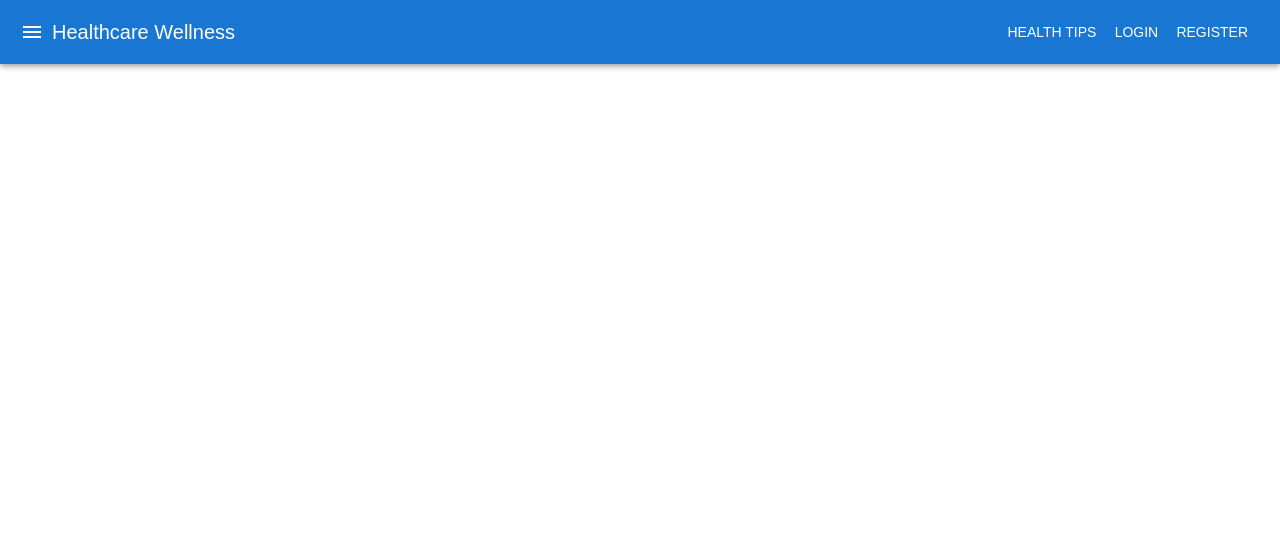
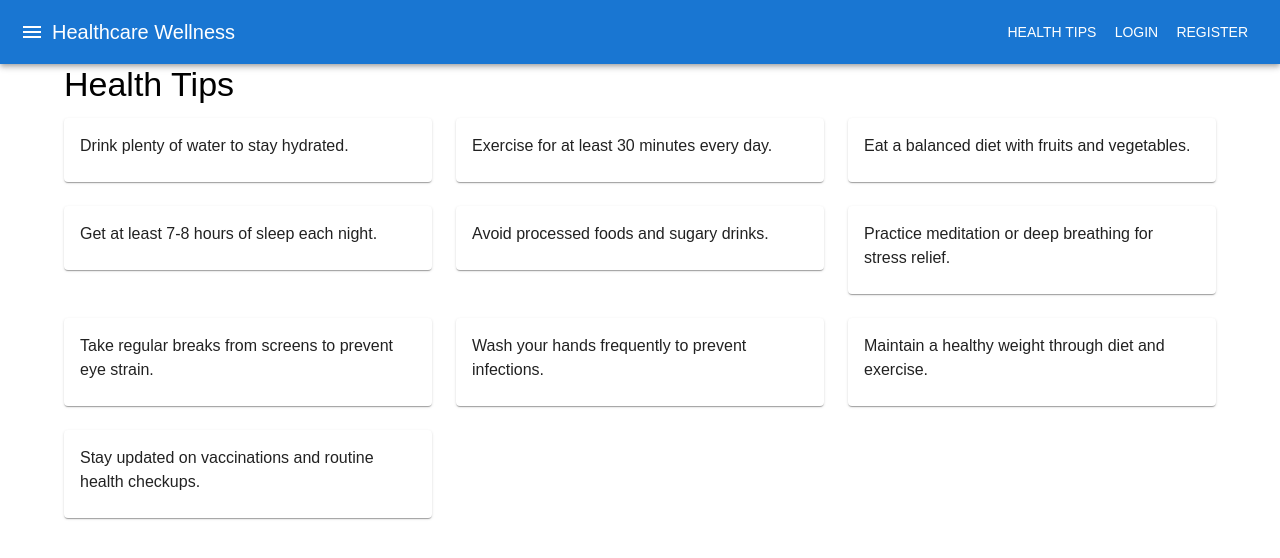
Before and after one commit to HarshithaDinesh/hms, a React (Create React App) app in the folder client/: page /healthtips in a window 1280 px wide. Shown: the top 558 px of the page. Built offline with nearby package versions, Linux system fonts and the light colour scheme.

Commit message:
health tips page

```diff
--- a/client/src/App.js
+++ b/client/src/App.js
@@ -7,6 +7,7 @@ import Home from "./pages/Home.jsx";
 import Healthcare from "./pages/healthcare";
 import Profile from "./pages/profile";
 import Layout from "./layout.jsx";
+import HealthTips from "./pages/healthtips.jsx";
 
 const theme = createTheme({
   typography: {
@@ -26,6 +27,7 @@ export default function App() {
           <Route path="/patient" element={<PatientDashboard />} />
           <Route path="/profile" element={<Profile />} />
           <Route path="/healthcare" element={<Healthcare />} />
+          <Route path="/healthtips" element={<HealthTips />} />
         </Routes>
       </Router>
     </ThemeProvider>
--- /dev/null
+++ b/client/src/pages/healthtips.jsx
@@ -0,0 +1,35 @@
+import { Container, Typography, Card, CardContent, Grid } from "@mui/material";
+
+const healthTips = [
+  "Drink plenty of water to stay hydrated.",
+  "Exercise for at least 30 minutes every day.",
+  "Eat a balanced diet with fruits and vegetables.",
+  "Get at least 7-8 hours of sleep each night.",
+  "Avoid processed foods and sugary drinks.",
+  "Practice meditation or deep breathing for stress relief.",
+  "Take regular breaks from screens to prevent eye strain.",
+  "Wash your hands frequently to prevent infections.",
+  "Maintain a healthy weight through diet and exercise.",
+  "Stay updated on vaccinations and routine health checkups.",
+];
+
+export default function HealthTips() {
+  return (
+    <Container>
+      <Typography variant="h4" gutterBottom>
+        Health Tips
+      </Typography>
+      <Grid container spacing={3}>
+        {healthTips.map((tip, index) => (
+          <Grid item xs={12} sm={6} md={4} key={index}>
+            <Card>
+              <CardContent>
+                <Typography variant="body1">{tip}</Typography>
+              </CardContent>
+            </Card>
+          </Grid>
+        ))}
+      </Grid>
+    </Container>
+  );
+}
```
